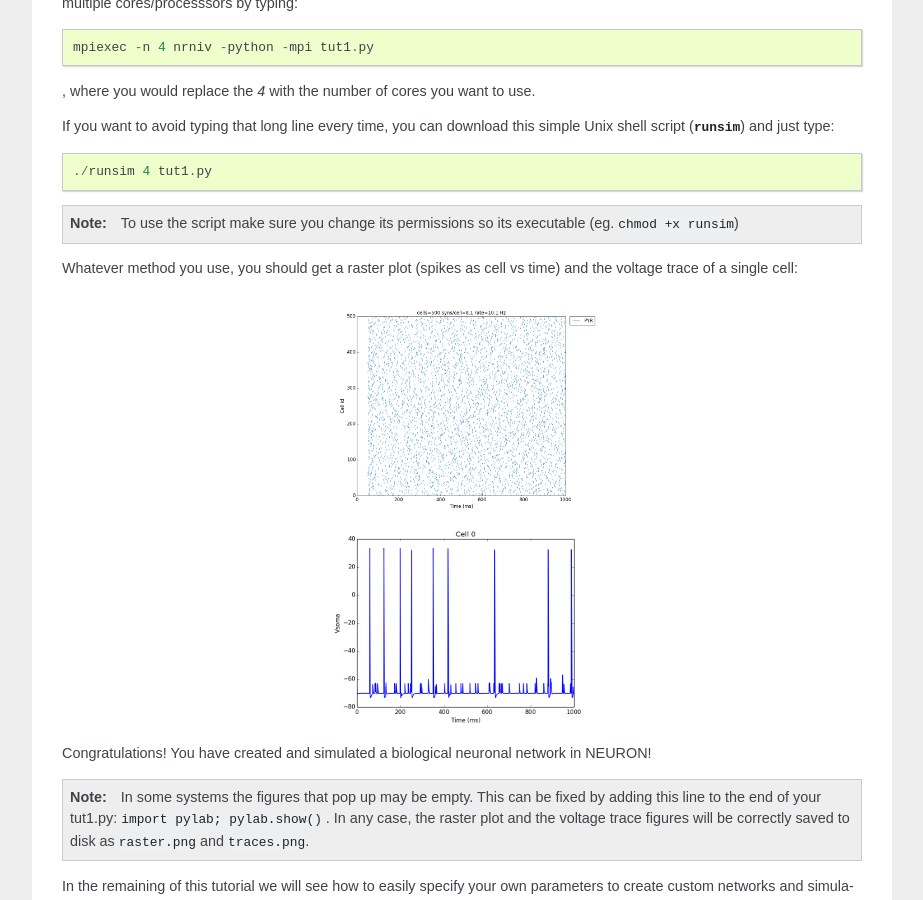
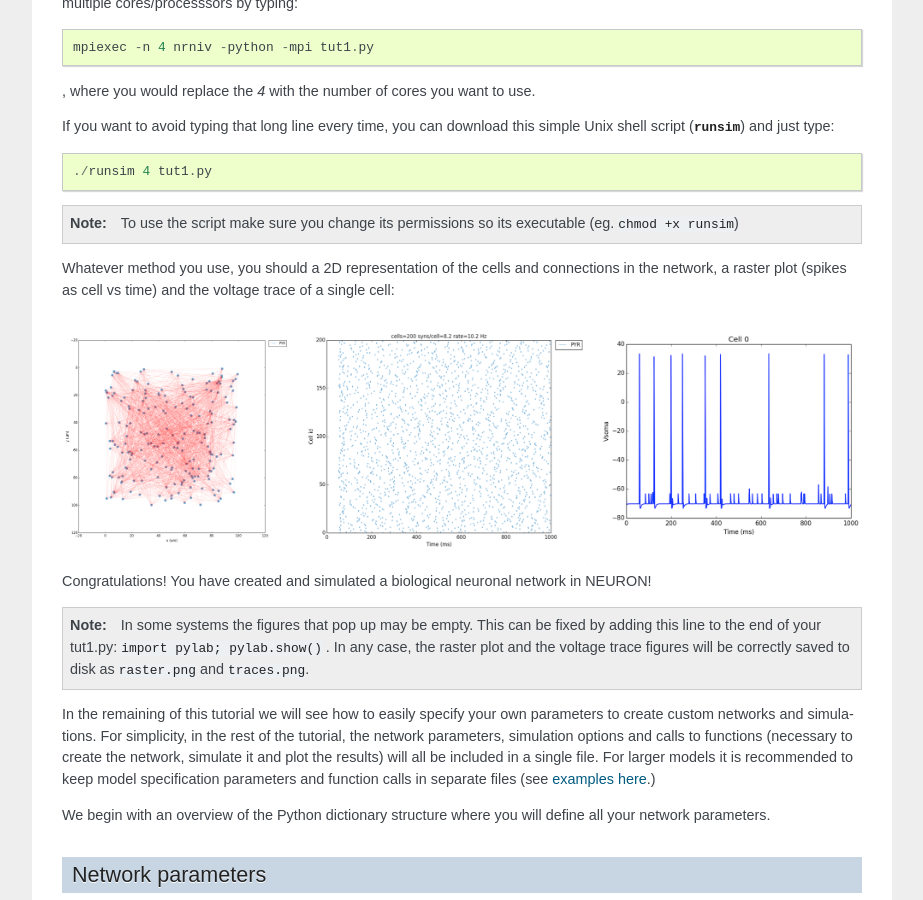
Before and after one commit to suny-downstate-medical-center/netpyne, a Sphinx documentation site: the page built from doc/source/tutorial.rst, in a window 1280 px wide and 900 px high, scrolled down 953 px. Shown: the whole window, without its empty margins (198-1121 px from the left). Built offline with Sphinx 7.4.7, drawn with Linux system fonts in a browser that asks for light colours.

Commit message:
added doc tut1.png fig

```diff
--- a/doc/source/tutorial.rst
+++ b/doc/source/tutorial.rst
@@ -49,15 +49,12 @@ If you want to avoid typing that long line every time, you can download this sim
 
 .. note:: To use the script make sure you change its permissions so its executable (eg. ``chmod +x runsim``)
 
-Whatever method you use, you should get a raster plot (spikes as cell vs time) and the voltage trace of a single cell:
+Whatever method you use, you should a 2D representation of the cells and connections in the network, a raster plot (spikes as cell vs time) and the voltage trace of a single cell:
 
-.. image:: figs/tut1_raster.png
-	:width: 35%
+.. image:: figs/tut1.png
+	:width: 100%
 	:align: center
 
-.. image:: figs/tut1_vtrace.png
-	:width: 35%
-	:align: center
 
 Congratulations! You have created and simulated a biological neuronal network in NEURON!
 
```
Also changed, not shown: doc/source/figs/netparams.png, doc/source/figs/tut1.png (added), 1 other file.
